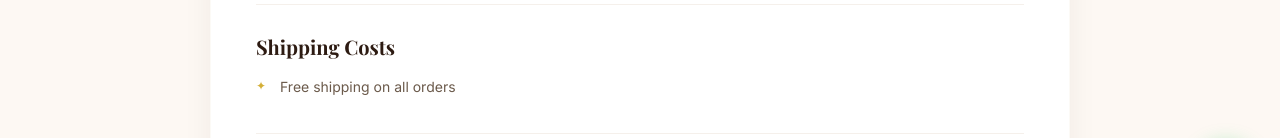
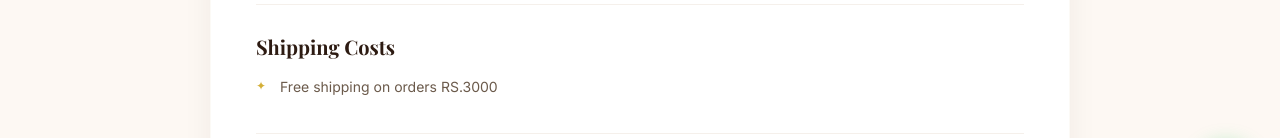
Before and after one commit to Aiman-shk/scentify, a React (Vite) app: page /shipping in a window 1280 px wide. Shown: the part 576-714 px from the top of the page. Built offline with nearby package versions, Linux system fonts and the light colour scheme; no server answers; a web font is replaced by a local one.

Commit message:
Added full-width scrolling announcement bar with Azadi Sale message

```diff
--- a/src/pages/PolicyPages.jsx
+++ b/src/pages/PolicyPages.jsx
@@ -96,7 +96,7 @@ const PolicyPages = () => {
               title: 'Shipping Costs',
 
               list: [
-                'Free shipping on all orders',
+                'Free shipping on orders RS.3000',
                             ]
             },
             {
--- a/src/pages/ProductDetails.jsx
+++ b/src/pages/ProductDetails.jsx
@@ -205,10 +205,10 @@ const ProductDetails = () => {
       className="product-details-wrapper"
     >
       <div className="product-details-container">
-        {/* Back Button */}
-        <button onClick={() => navigate('/products')} className="back-btn">
+        {/* ===== BACK BUTTON - REMOVED ===== */}
+        {/* <button onClick={() => navigate('/products')} className="back-btn">
           <FaArrowLeft /> Back to Products
-        </button>
+        </button> */}
 
         {/* Main Product Card */}
         <div className="product-card-main product-card-single-image">
```
